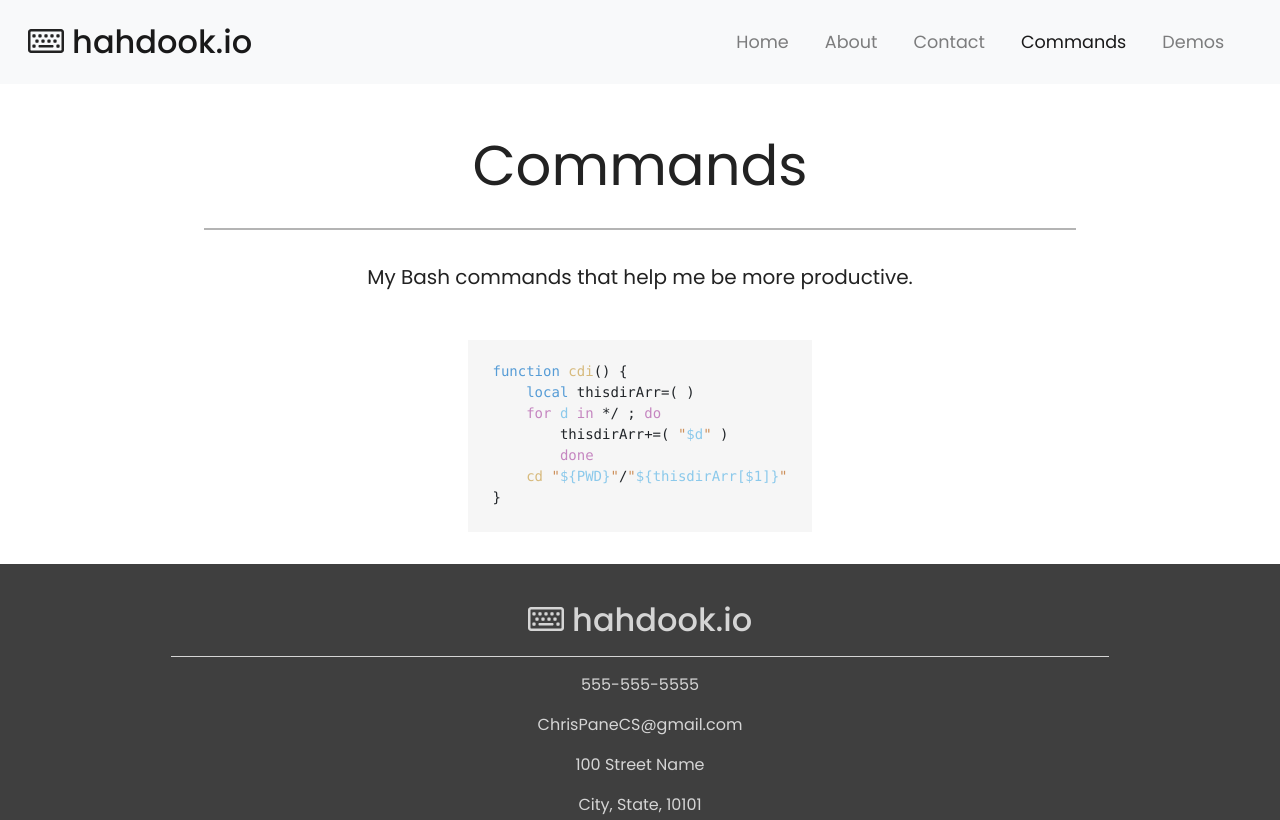
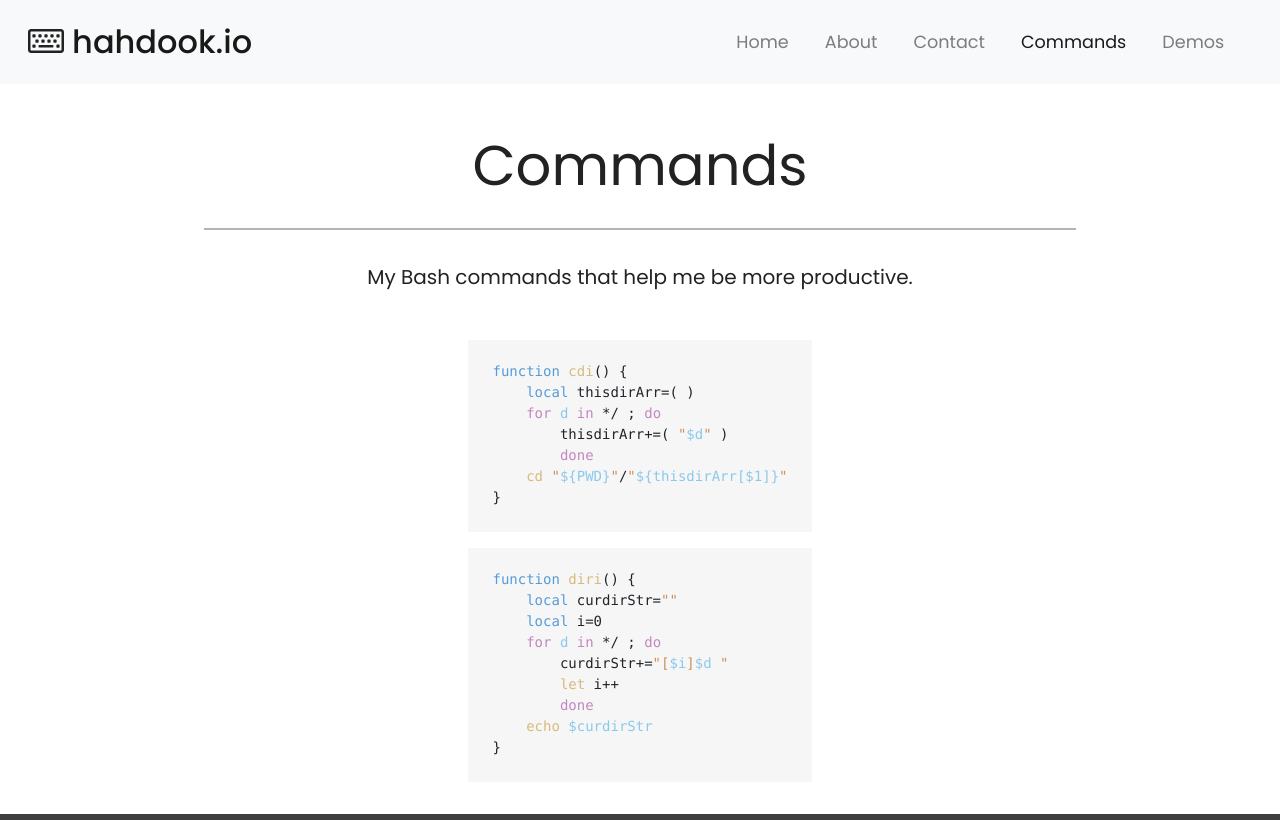
Before and after one commit to hahdookin/hahdookin.github.io, a plain HTML site: page nav/commands.html in a window 1280 px wide. Shown: the top 820 px of the page. Drawn offline with nearby package versions, Linux system fonts and the light colour scheme.

Commit message:
added new command

```diff
--- a/nav/commands.html
+++ b/nav/commands.html
@@ -72,6 +72,20 @@
 }
 </code></pre>
         </div>
+        <!-- Another function-->
+        <div>
+<pre class="code-block"><code>
+<span class="function-keyword">function</span> <span class="function-name">diri</span>() {
+    <span class="function-keyword">local</span> curdirStr=<span class="string">""</span>
+    <span class="function-keyword">local</span> i=0
+    <span class="loop-keyword">for <span class="variable">d</span> in</span> */ ; <span class="loop-keyword">do</span>
+        curdirStr+=<span class="string">"[<span class="variable">$i</span>]<span class="variable">$d</span> "</span>
+        <span class="function-name">let</span> i++
+        <span class="loop-keyword">done</span>
+    <span class="function-name">echo</span> <span class="variable">$curdirStr</span>
+}
+</code></pre>
+                    </div>
 
     </div>
 </div>
```
